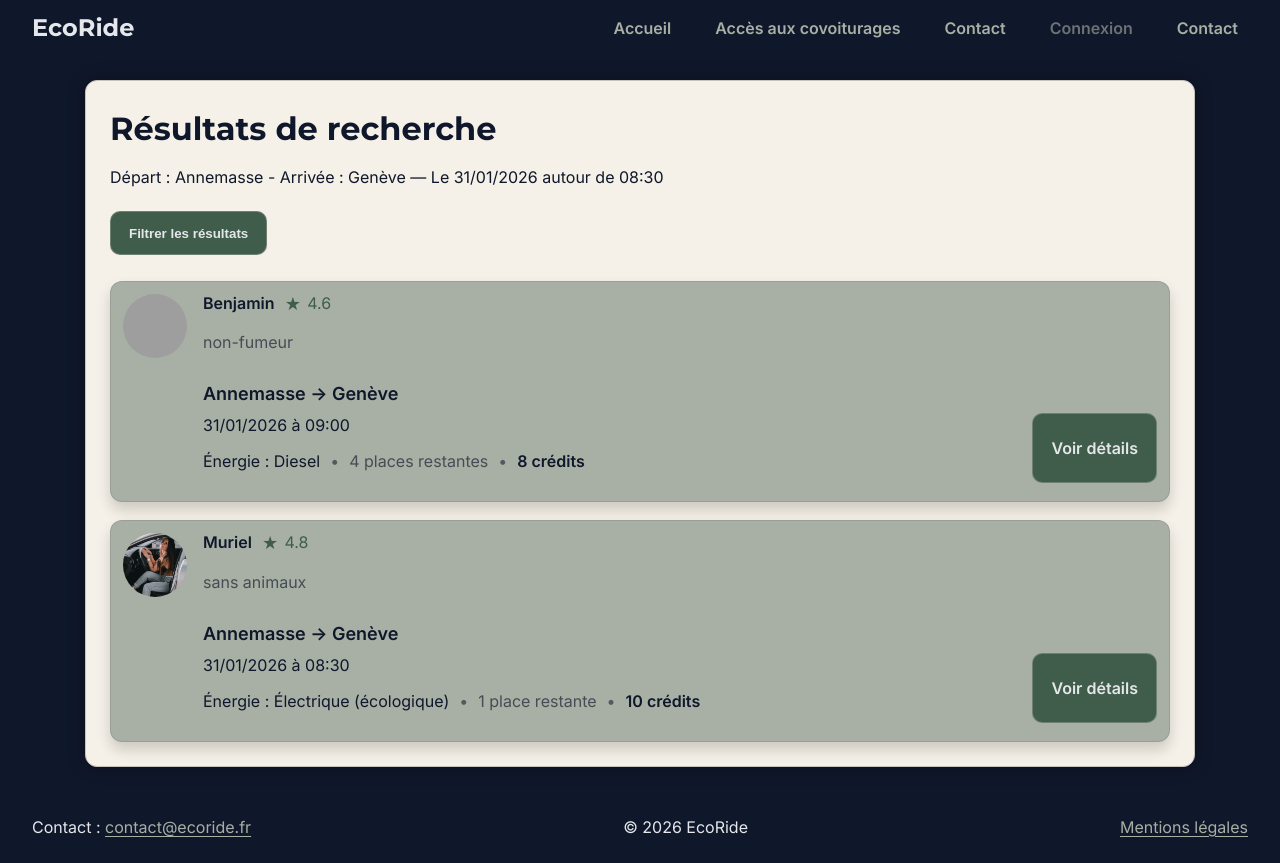
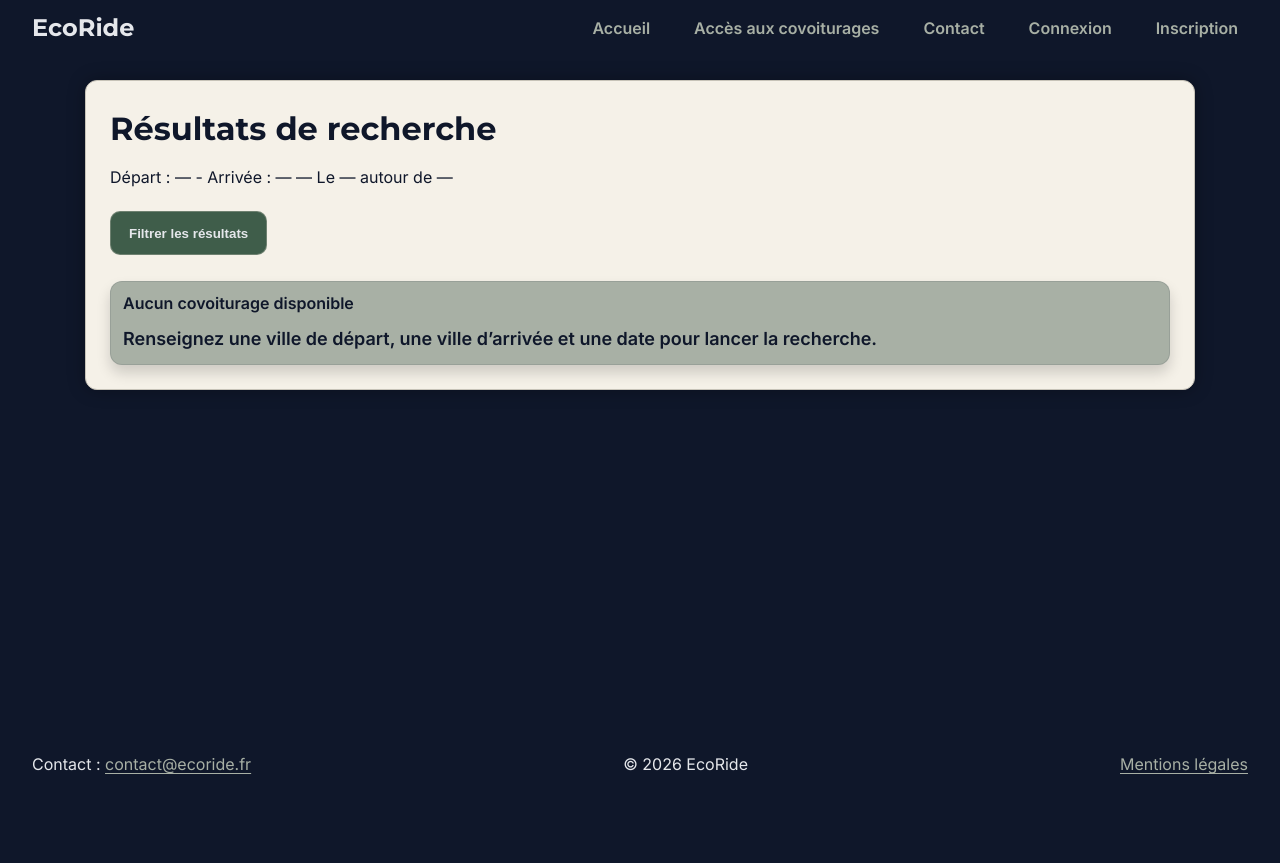
Before and after one commit to rebecca-roussel/ecoride, a Symfony app: template templates/resultats/index.html.twig in a window 1280 px wide. After the commit the page ends 774 px from the top, so only its background shows below. Run offline with Twig, Linux system fonts and the light colour scheme; the template is opened without the code that fills it, so the values that code supplies are empty; some libraries are stand-ins or nearby versions; grey boxes are pictures that could not be loaded.

Commit message:
Harmonise les gabarits et la page résultats

```diff
--- a/templates/base.html.twig
+++ b/templates/base.html.twig
@@ -14,10 +14,15 @@
 
 <body>
 
-  {# Par défaut : header public. Une page pourra le remplacer #}
-  {% block entete %}
+  {# En-tête conditionné en fonction de l'état de l'utilisateur (auth ounon ) #}
+{% block entete %}
+  {% if app.user %}
+    {% include 'fragments/entete_utilisateur.html.twig' %}
+  {% else %}
     {% include 'fragments/entete_public.html.twig' %}
-  {% endblock %}
+  {% endif %}
+{% endblock %}
+
 
   {% block body %}{% endblock %}
 
--- a/templates/fragments/entete_public.html.twig
+++ b/templates/fragments/entete_public.html.twig
@@ -8,8 +8,7 @@
       class="bouton_menu"
       type="button"
       aria-controls="navigation_principale"
-      aria-expanded="false"
-    >
+      aria-expanded="false">
       <span class="bouton_menu_icone" aria-hidden="true"></span>
       <span class="bouton_menu_texte">Menu</span>
     </button>
@@ -18,32 +17,52 @@
       id="navigation_principale"
       class="navigation"
       aria-label="Navigation principale"
-      data-ouvert="false"
-    >
-      <a class="nav_lien {% if app.request.attributes.get('_route') == 'accueil' %}actif{% endif %}"
-         {% if app.request.attributes.get('_route') == 'accueil' %}aria-current="page"{% endif %}
-         href="{{ path('accueil') }}">Accueil</a>
+      data-ouvert="false">
 
-      <a class="nav_lien
-          {% if app.request.attributes.get('_route') in ['recherche', 'resultats'] %}
-            actif
-          {% endif %}"
-   {% if app.request.attributes.get('_route') in ['recherche', 'resultats'] %}
-     aria-current="page"
-   {% endif %}
+<!--ACCUEIL-->
+
+  <a class="nav_lien {% if app.request.attributes.get('_route') == 'accueil' %}actif{%endif %}"
+    {% if app.request.attributes.get('_route') == 'accueil' %}aria-current="page"{% endif %}
+    href="{{ path('accueil') }}">
+    Accueil
+    </a>
+
+<!--RECHERCHE-->
+
+  <a class="nav_lien {% if app.request.attributes.get('_route') in ['recherche', 'resultats'] %}actif
+  {% endif %}"
+   {% if app.request.attributes.get('_route') in ['recherche', 'resultats'] %}aria-current="page"{% endif %}
    href="{{ path('recherche') }}">
-  Accès aux covoiturages
-</a>
+   Accès aux covoiturages
+   </a>
 
-<a class="nav_lien {% if app.request.attributes.get('_route') == 'contact' %}actif{% endif %}"
+<!--CONTACT-->
+
+  <a class="nav_lien {% if app.request.attributes.get('_route') == 'contact' %}actif
+  {% endif %}"
    {% if app.request.attributes.get('_route') == 'contact' %}aria-current="page"{% endif %}
-   href="{{ path('contact') }}">Contact</a>
+   href="{{ path('contact') }}">
+   Contact
+   </a>
+
+<!--CONNEXION-->
+
+  <a class="nav_lien {% if app.request.attributes.get('_route') == 'connexion' %}actif
+  {% endif %}"
+   {% if app.request.attributes.get('_route') == 'connexion' %}aria-current="page"{% endif %}
+   href="{{ path('connexion') }}">
+   Connexion
+   </a>
+
+<!--INSCRIPTION-->
+
+  <a class="nav_lien {% if app.request.attributes.get('_route') == 'inscription' %}actif{% endif %}"
+   {% if app.request.attributes.get('_route') == 'inscription' %}aria-current="page"{% endif %}
+   href="{{ path('inscription') }}">
+   Inscription
+   </a>
 
 
-      <a class="nav_lien" href="#" aria-disabled="true">Connexion</a>
-
-      <a class="nav_lien" href="#contact">Contact</a>
     </nav>
-
   </div>
 </header>
--- a/templates/resultats/index.html.twig
+++ b/templates/resultats/index.html.twig
@@ -40,138 +40,120 @@
   <link rel="stylesheet" href="{{ asset('css/resultats.css') }}">
 {% endblock %}
 
-{# EN-TÊTE / NAVIGATION #}
-{# IMPORTANT : l’en-tête est géré par base.html.twig #}
 {% block entete %}
   {% include 'fragments/entete_public.html.twig' %}
 {% endblock %}
 
 {% block body %}
 
-{# Zone centrale : tout le contenu de la page résultats est dans ce <main> #}
   <main class="page_resultats">
-
-{# Panneau principal beige (carte centrale) #}
     <section class="panneau_resultats" aria-labelledby="titre_resultats">
 
-{# Titre de la page #}
       <h1 id="titre_resultats">Résultats de recherche</h1>
 
-{# Ligne de rappel de la recherche (statique pour le moment) #}
       <p class="rappel_recherche">
-        Départ : Annemasse - Arrivée : Genève — Le 31/01/2026 autour de 08:30
+        {% if criteres is defined and (criteres.depart or criteres.arrivee or criteres.date_depart or criteres.heure_depart) %}
+          Départ : {{ criteres.depart ?: '—' }} - Arrivée : {{ criteres.arrivee ?: '—' }}
+          {% if criteres.date_depart %} — Le {{ criteres.date_depart }}{% endif %}
+          {% if criteres.heure_depart %} autour de {{ criteres.heure_depart }}{% endif %}
+        {% else %}
+          Départ : — - Arrivée : — — Le — autour de —
+        {% endif %}
       </p>
 
-{# Zone d’actions : bouton filtre (pas encore fonctionnel) #}
       <div class="actions_resultats">
         <button type="button" class="bouton_principal">Filtrer les résultats</button>
       </div>
 
-{# Liste des résultats : cartes empilées #}
       <div class="liste_covoiturages">
 
-{# Carte 1 : Benjamin #}
+        {% if covoiturages is defined and covoiturages|length > 0 %}
+          {% for c in covoiturages %}
             <article class="carte_covoiturage">
-
-{# Ligne identité : photo + pseudo + étoile + note #}
               <div class="bloc_chauffeur">
 
-{# Photo de profil (ronde) #}
+{# Photo : en attendant le champ photo_path en base, on met une image de démo stable #}
                 <img
                   class="photo_profil"
-      src="{{ asset('images/img_benj.jpg') }}"
-      alt="Photo de Benjamin"
+                  src="{{ asset('images/img_muriel.jpg') }}"
+                  alt="Photo de {{ c.pseudo_chauffeur }}"
                 >
 
                 <div class="chauffeur_texte">
                   <div class="ligne_identite">
-        <span class="pseudo_chauffeur">Benjamin</span>
+                    <span class="pseudo_chauffeur">{{ c.pseudo_chauffeur }}</span>
 
-        <span class="note_chauffeur" aria-label="Note 4,6 sur 5">
+{# Note : Placeholder neutre, viendra via la table avis plus tard #}
+                    <span class="note_chauffeur" aria-label="Note non disponible pour l’instant">
                       <span class="etoile" aria-hidden="true">★</span>
-          <span class="valeur_note">4.6</span>
+                      <span class="valeur_note">—</span>
                     </span>
                   </div>
 
-{# Préférences du chauffeur #}
-      <p class="preferences_chauffeur texte_secondaire">non-fumeur</p>
+{# Préférences du chauffeur (ex : non-fumeur, sans animaux) #}
+                  <p class="preferences_chauffeur texte_secondaire">Préférences : —</p>
 
-{# Informations du covoiturage (chauffeur + trajet + détails) #}
                   <div class="contenu_carte">
+                    <p class="trajet">{{ c.ville_depart }} → {{ c.ville_arrivee }}</p>
 
-{# Trajet + date/heure #}
-        <p class="trajet">Annemasse → Genève</p>
-        <p class="date_heure">31/01/2026 à 09:00</p>
+                    <p class="date_heure">
+                      {{ c.date_heure_depart|date('d/m/Y \\à H:i') }}
+                    </p>
 
-{# Détails bas : énergie, places, prix #}
                     <p class="details_bas">
-          <span class="energie">Énergie : Diesel</span>
+                      <span class="energie">
+                        Énergie :
+                        {% set energie = c.energie ?? '' %}
+                        {% if energie %}
+                          {{ energie }}{% if energie == 'ELECTRIQUE' %} (écologique){% endif %}
+                        {% else %}
+                          —
+                        {% endif %}
+                      </span>
+
                       <span class="separateur" aria-hidden="true">•</span>
-          <span class="places texte_secondaire">4 places restantes</span>
+
+                      <span class="places texte_secondaire">
+                        {{ c.nb_places_dispo }} place{% if c.nb_places_dispo > 1 %}s{% endif %}
+                        restante{% if c.nb_places_dispo > 1 %}s{% endif %}
+                      </span>
+
                       <span class="separateur" aria-hidden="true">•</span>
-          <span class="prix">8 crédits</span>
+
+                      <span class="prix">{{ c.prix_credits }} crédits</span>
                     </p>
                   </div>
                 </div>
               </div>
 
-{# Action : lien vers la page détails #}
               <div class="zone_bouton_details">
-   <a class="bouton_principal bouton_details" href="{{ path('details') }}">Voir détails</a>
+                <a class="bouton_principal bouton_details" href="{{ path('details', {'id': c.id_covoiturage}) }}">Voir détails</a>
               </div>
             </article>
+          {% endfor %}
 
-
-{# Carte 2 : Muriel #}
+        {% else %}
+{# Résultats vides : aucun covoiturage trouvé #}
           <article class="carte_covoiturage">
-
-{# Ligne identité : photo + pseudo + étoile + note #}
             <div class="bloc_chauffeur">
-
-{# Photo de profil (ronde) #}
-    <img
-      class="photo_profil"
-      src="{{ asset('images/img_muriel.jpg') }}"
-      alt="Photo de Muriel"
-    >
-
               <div class="chauffeur_texte">
                 <div class="ligne_identite">
-        <span class="pseudo_chauffeur">Muriel</span>
-
-        <span class="note_chauffeur" aria-label="Note 4,8 sur 5">
-          <span class="etoile" aria-hidden="true">★</span>
-          <span class="valeur_note">4.8</span>
-        </span>
+                  <span class="pseudo_chauffeur">Aucun covoiturage disponible</span>
                 </div>
 
-{# Préférences du chauffeur #}
-      <p class="preferences_chauffeur texte_secondaire">sans animaux</p>
-
-{# Informations du covoiturage (chauffeur + trajet + détails) #}
                 <div class="contenu_carte">
-
-{# Trajet + date/heure #}
-        <p class="trajet">Annemasse → Genève</p>
-        <p class="date_heure">31/01/2026 à 08:30</p>
-
-{# Détails bas : énergie, places, prix (+ mention écologique dans le texte) #}
-        <p class="details_bas">
-          <span class="energie">Énergie : Électrique (écologique)</span>
-          <span class="separateur" aria-hidden="true">•</span>
-          <span class="places texte_secondaire">1 place restante</span>
-          <span class="separateur" aria-hidden="true">•</span>
-          <span class="prix">10 crédits</span>
+                  <p class="trajet">
+                    {% if criteres is defined and (criteres.depart or criteres.arrivee or criteres.date_depart) %}
+                      Essayez de modifier la date de départ ou les villes.
+                    {% else %}
+                      Renseignez une ville de départ, une ville d’arrivée et une date pour lancer la recherche.
+                    {% endif %}
                   </p>
                 </div>
               </div>
             </div>
-
-{# Action : lien vers la page détails #}
-  <div class="zone_bouton_details">
-    <a class="bouton_principal bouton_details" href="{{ path('details') }}">Voir détails</a>
-  </div>
           </article>
+        {% endif %}
 
       </div>
 
@@ -180,8 +162,12 @@
 
 {% endblock %}
 
-{# PIED DE PAGE #}
-{# IMPORTANT : le footer est géré par base.html.twig #}
 {% block pied_de_page %}
   {% include 'fragments/pied_de_page.html.twig' %}
 {% endblock %}
+
+{% block javascripts %}
+  {{ parent() }}
+  {# Si nécessaire, un script spécifique pour les résultats #}
+  {# <script src="{{ asset('js/resultats.js') }}" defer></script> #}
+{% endblock %}
```
Also changed, not shown: public/js/resultats.js (added, +37 -0 lines), src/Controller/ResultatsController.php (+11 -4 lines), templates/fragments/entete_utilisateur.html.twig (+25 -4 lines). Lines whose indentation alone changed are shown as unchanged.
